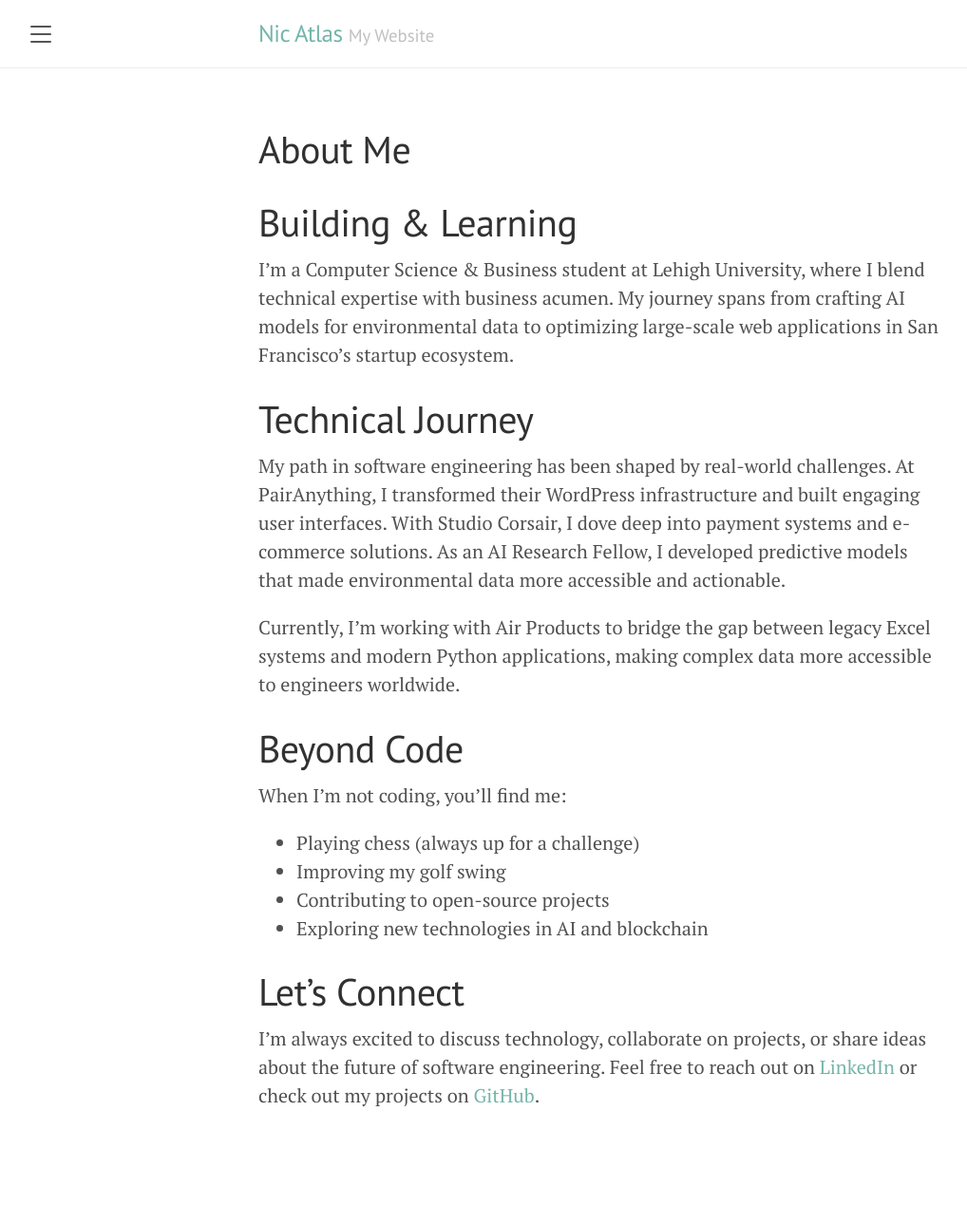
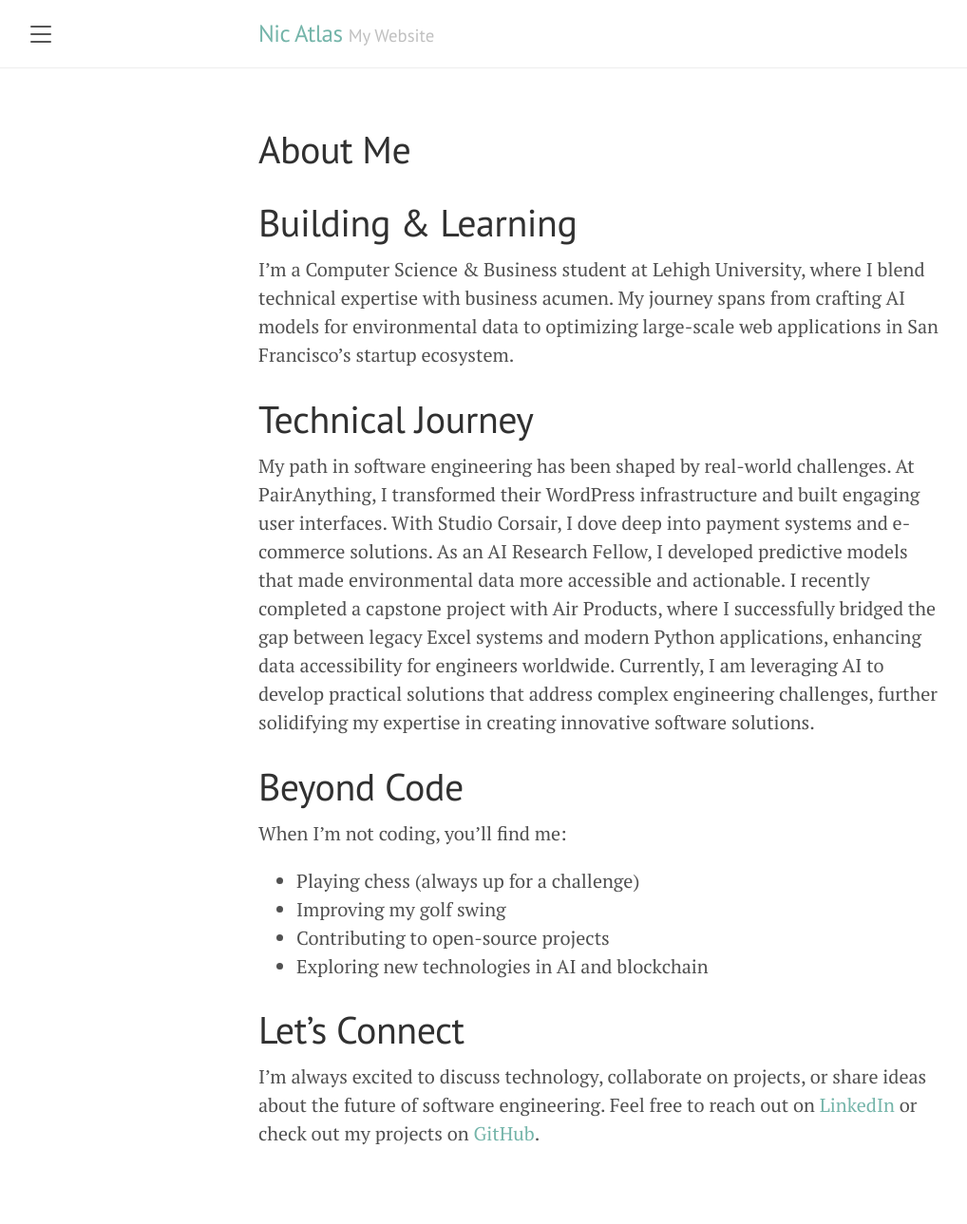
Before and after one commit to NicAtlas/NicAtlas.github.io, a Jekyll site: the page built from about.md, in a window 1280 px wide. Shown: the whole page at 95% size, without its empty margins (8-1026 px from the left). Built offline with Jekyll 4.4.1, drawn with Linux system fonts in a browser that asks for light colours; before the commit the page ends 1249 px from its top, so only the background shows below that.

Commit message:
Update about.md
Life update

```diff
--- a/about.md
+++ b/about.md
@@ -10,8 +10,7 @@ I'm a Computer Science & Business student at Lehigh University, where I blend te
 # Technical Journey
 
 My path in software engineering has been shaped by real-world challenges. At PairAnything, I transformed their WordPress infrastructure and built engaging user interfaces. With Studio Corsair, I dove deep into payment systems and e-commerce solutions. As an AI Research Fellow, I developed predictive models that made environmental data more accessible and actionable.
-
-Currently, I'm working with Air Products to bridge the gap between legacy Excel systems and modern Python applications, making complex data more accessible to engineers worldwide.
+I recently completed a capstone project with Air Products, where I successfully bridged the gap between legacy Excel systems and modern Python applications, enhancing data accessibility for engineers worldwide. Currently, I am leveraging AI to develop practical solutions that address complex engineering challenges, further solidifying my expertise in creating innovative software solutions.
 
 # Beyond Code
 
@@ -23,4 +22,4 @@ When I'm not coding, you'll find me:
 
 # Let's Connect
 
-I'm always excited to discuss technology, collaborate on projects, or share ideas about the future of software engineering. Feel free to reach out on [LinkedIn](https://www.linkedin.com/in/nicholas_atlas) or check out my projects on [GitHub](https://github.com/NicAtlas).
+I'm always excited to discuss technology, collaborate on projects, or share ideas about the future of software engineering. Feel free to reach out on [LinkedIn](https://www.linkedin.com/in/nicholas-atlas) or check out my projects on [GitHub](https://github.com/NicAtlas).
```
